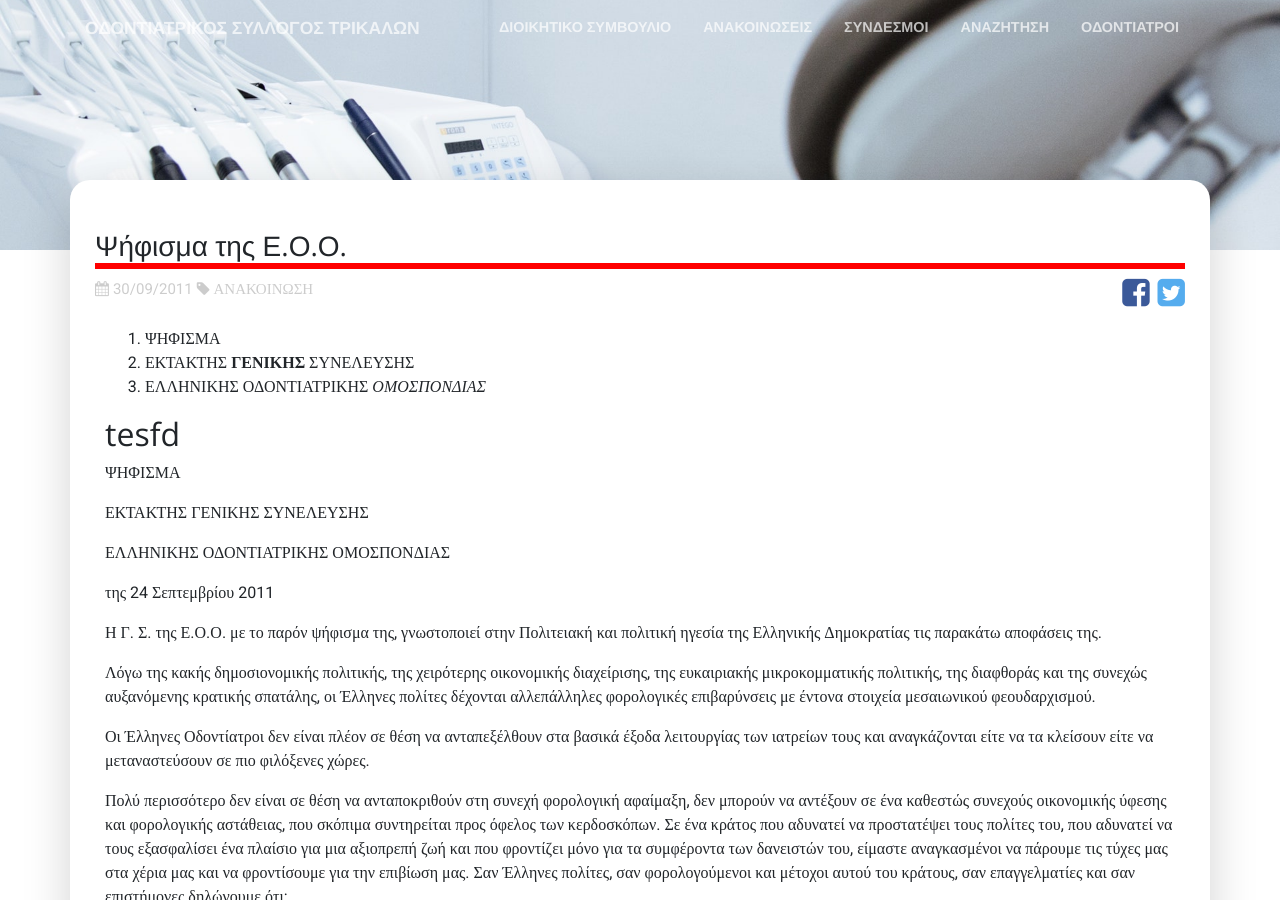
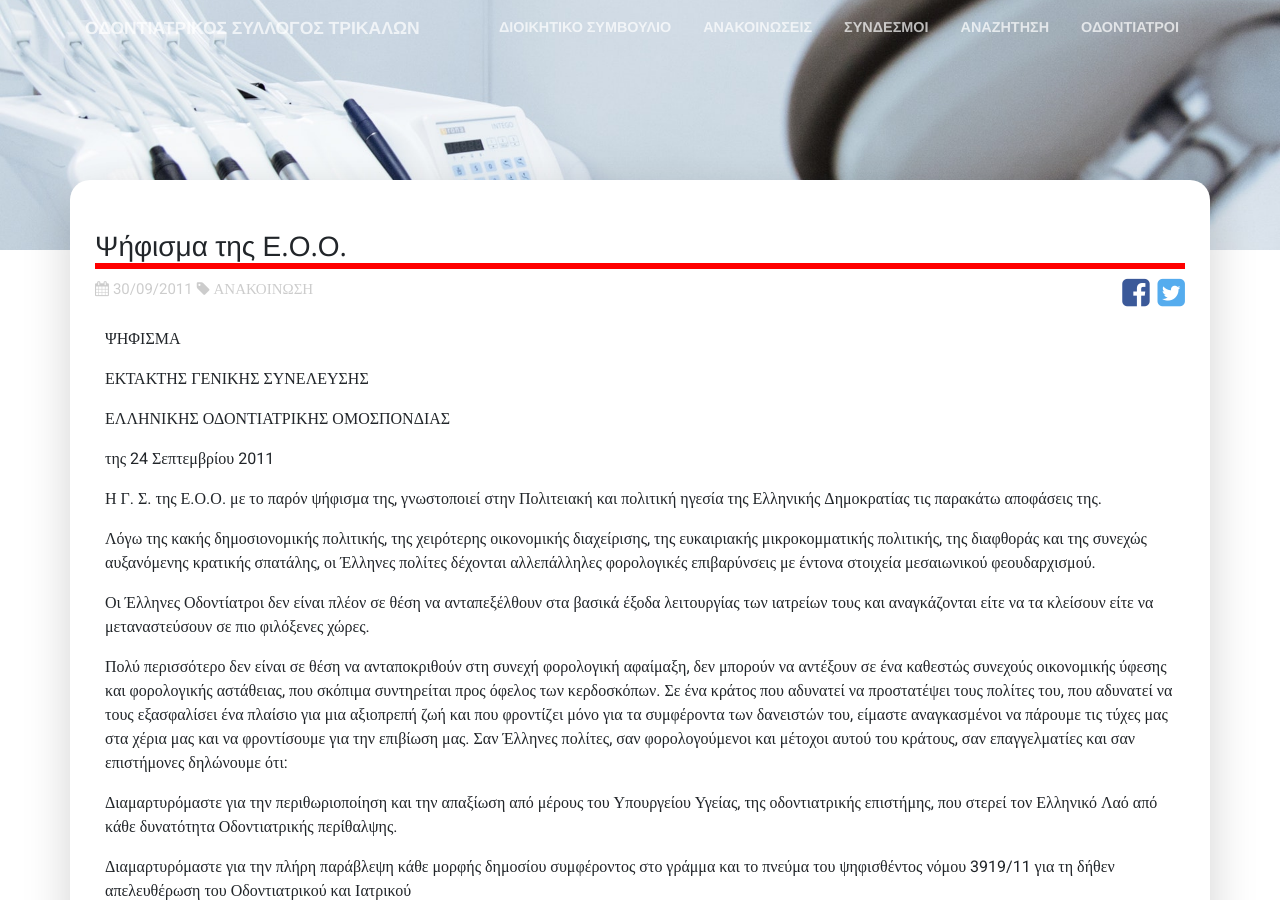
Before and after one commit to Tomak123456/tesy, a Jekyll site: the page built from _news/2011-09-30-22.md, in a window 1280 px wide and 900 px high. Built offline with Jekyll 4.4.1, drawn with Linux system fonts in a browser that asks for light colours.

Commit message:
Update from Forestry.io Thomas Zanias updated _news/2011-09-30-22.md

```diff
--- a/_news/2011-09-30-22.md
+++ b/_news/2011-09-30-22.md
@@ -2,12 +2,7 @@
 title: Ψήφισμα της Ε.Ο.Ο.
 date: 2011-09-30
 img:
-text: |-
-  1. ΨΗΦΙΣΜΑ
-  2. ΕΚΤΑΚΤΗΣ **ΓΕΝΙΚΗΣ** ΣΥΝΕΛΕΥΣΗΣ
-  3. ΕΛΛΗΝΙΚΗΣ ΟΔΟΝΤΙΑΤΡΙΚΗΣ _ΟΜΟΣΠΟΝΔΙΑΣ_
-
-  ## tesfd
+text: ''
 
 ---
 ΨΗΦΙΣΜΑ
```
